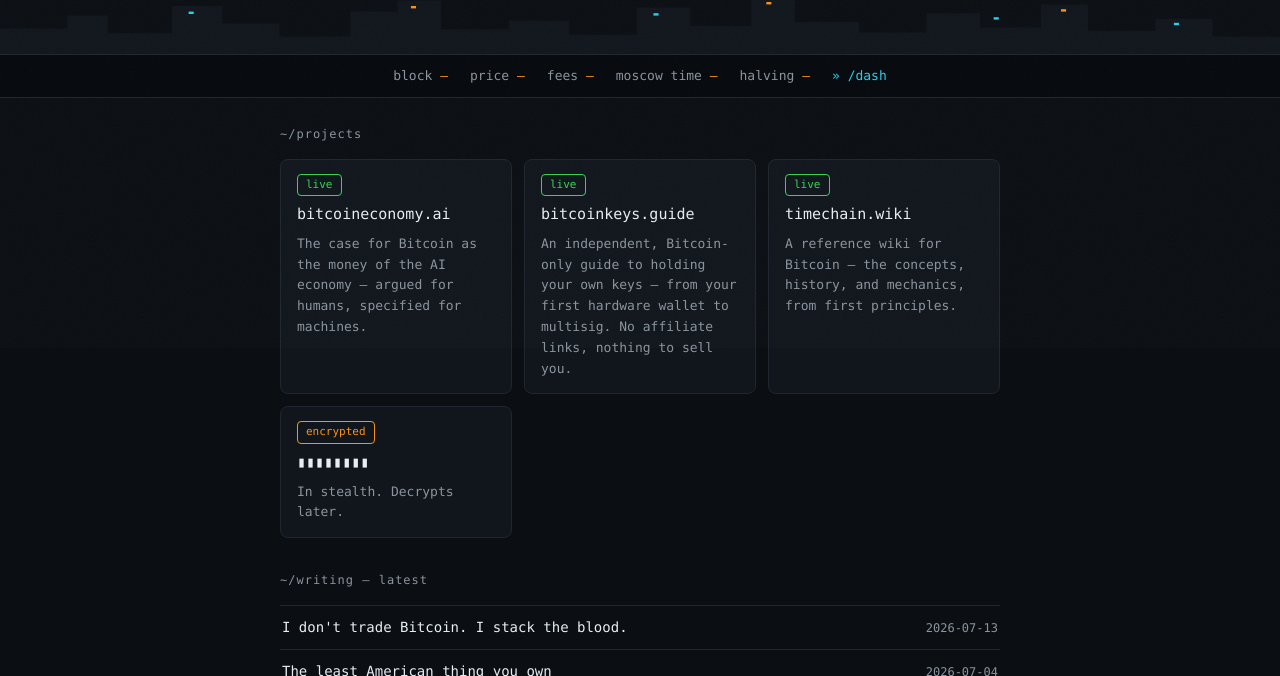
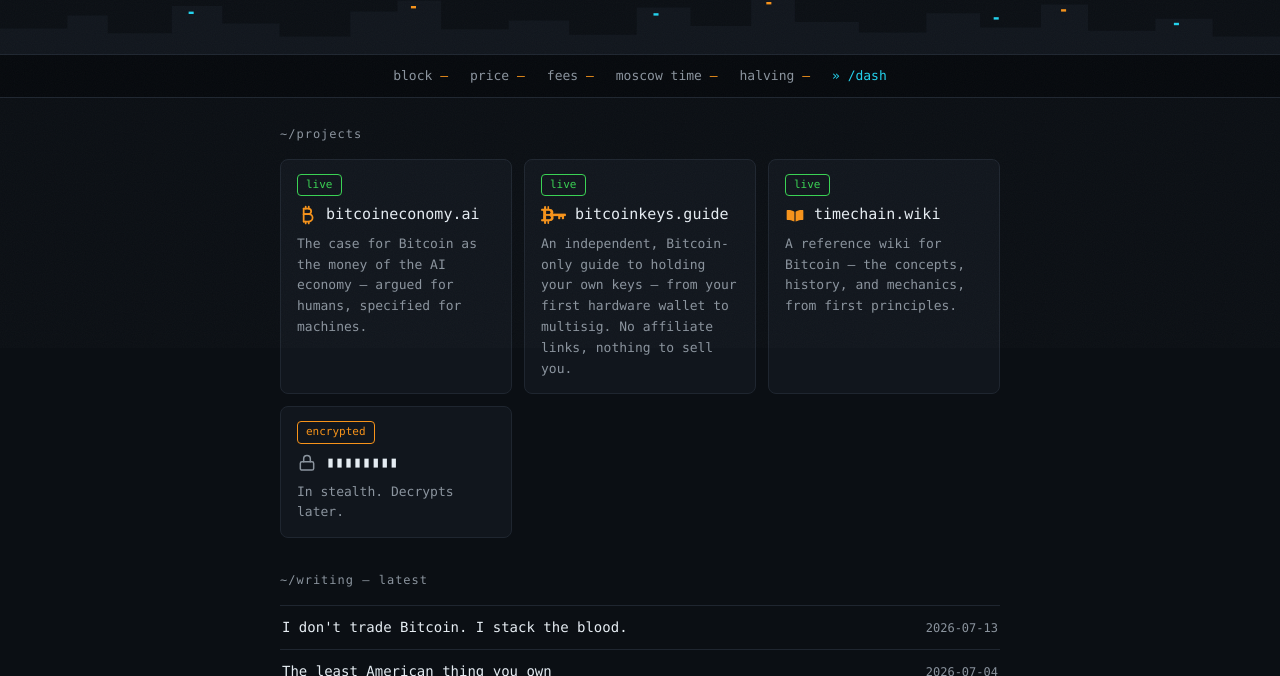
Before and after one commit to RadVladdy/radvladdy-site, an Astro site: page / in a window 1280 px wide. Shown: the part 452-1128 px from the top of the page. Built offline with nearby package versions, Linux system fonts and the light colour scheme; Astro itself is replaced by a stand-in of ours; no server answers.

Commit message:
Project cards: one-colour brand marks (₿ · keys · book) + stealth padlock
Each mark is a silhouette of that site's own logo, self-hosted — no
third-party requests. bitcoinkeys ships as a small alpha PNG used as a
CSS mask so it inherits currentColor; the other three are inline SVG.

Co-Authored-By: Claude Opus 5 <noreply@anthropic.com>
Claude-Session: https://claude.ai/code/session_01JW4UWXLH27fXqNGahsEwzP

```diff
--- a/src/pages/index.astro
+++ b/src/pages/index.astro
@@ -100,22 +100,45 @@ const latest = (await getCollection('writing'))
         <div class="cards">
           <a class="card" href="https://bitcoineconomy.ai">
             <span class="status live">live</span>
-            <span class="card-name">bitcoineconomy.ai</span>
+            <span class="name-row">
+              <svg class="mark" viewBox="0 0 24 24" aria-hidden="true" fill="none" stroke="currentColor" stroke-width="2.1" stroke-linecap="round" stroke-linejoin="round">
+                <path d="M8 4.2v15.6"/>
+                <path d="M10.4 1.9v2.3M14.1 1.9v2.3M10.4 19.8v2.3M14.1 19.8v2.3"/>
+                <path d="M8 4.2h5.6a3.4 3.4 0 0 1 0 6.8H8"/>
+                <path d="M8 11h6.3a4.4 4.4 0 0 1 0 8.8H8"/>
+              </svg>
+              <span class="card-name">bitcoineconomy.ai</span>
+            </span>
             <span class="card-desc">The case for Bitcoin as the money of the AI economy — argued for humans, specified for machines.</span>
           </a>
           <a class="card" href="https://bitcoinkeys.guide">
             <span class="status live">live</span>
-            <span class="card-name">bitcoinkeys.guide</span>
+            <span class="name-row">
+              <span class="mark keys" aria-hidden="true"></span>
+              <span class="card-name">bitcoinkeys.guide</span>
+            </span>
             <span class="card-desc">An independent, Bitcoin-only guide to holding your own keys — from your first hardware wallet to multisig. No affiliate links, nothing to sell you.</span>
           </a>
           <a class="card" href="https://timechain.wiki">
             <span class="status live">live</span>
-            <span class="card-name">timechain.wiki</span>
+            <span class="name-row">
+              <svg class="mark" viewBox="0 0 24 24" aria-hidden="true" fill="currentColor">
+                <path d="M11.3 8.1C9 6.4 5.9 5.8 2.6 6.1a.7.7 0 0 0-.6.7v10.4c0 .4.3.7.7.7 3 0 5.9.5 8.6 2z"/>
+                <path d="M12.7 8.1C15 6.4 18.1 5.8 21.4 6.1a.7.7 0 0 1 .6.7v10.4c0 .4-.3.7-.7.7-3 0-5.9.5-8.6 2z"/>
+              </svg>
+              <span class="card-name">timechain.wiki</span>
+            </span>
             <span class="card-desc">A reference wiki for Bitcoin — the concepts, history, and mechanics, from first principles.</span>
           </a>
           <div class="card">
             <span class="status enc">encrypted</span>
-            <span class="card-name">▮▮▮▮▮▮▮▮</span>
+            <span class="name-row">
+              <svg class="mark lock" viewBox="0 0 24 24" aria-hidden="true" fill="none" stroke="currentColor" stroke-width="1.8" stroke-linecap="round">
+                <rect x="4" y="10.5" width="16" height="10" rx="2"/>
+                <path d="M8 10.5V7a4 4 0 0 1 8 0v3.5"/>
+              </svg>
+              <span class="card-name">▮▮▮▮▮▮▮▮</span>
+            </span>
             <span class="card-desc">In stealth. Decrypts later.</span>
           </div>
         </div>
@@ -324,6 +347,15 @@ const latest = (await getCollection('writing'))
       .status.building { color: var(--cyan); border-color: var(--cyan); }
       .status.enc { color: var(--orange); border-color: var(--orange); }
       .card-name { color: var(--text); font-size: 15px; }
+      /* project marks — one-colour silhouettes of each site's own logo */
+      .name-row { display: flex; align-items: center; gap: 9px; }
+      .mark { width: 20px; height: 20px; flex: none; color: var(--orange); }
+      .mark.lock { color: var(--dim); }
+      .mark.keys {
+        display: block; width: 25px; background-color: currentColor;
+        -webkit-mask: url(/images/mark-bitcoinkeys.png) no-repeat center / contain;
+        mask: url(/images/mark-bitcoinkeys.png) no-repeat center / contain;
+      }
       .card-desc { color: var(--dim); font-size: 13px; line-height: 1.6; }
       .body-text { color: var(--dim); font-size: 14px; max-width: 60ch; margin: 0; }
       .post-row {
```
Also changed, not shown: public/images/mark-bitcoinkeys.png (added).
